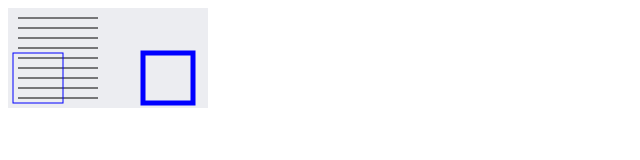
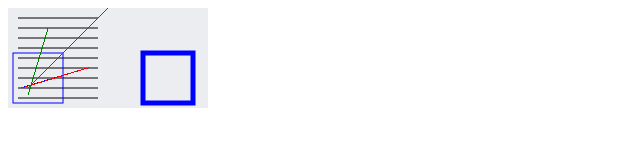
Before and after one commit to skylurker/tinyrenderer, a plain HTML site: page js/index.html in a window 1280 px wide. Shown: the full height of the page, 0-640 px from the left. Drawn offline with Linux system fonts and the light colour scheme.

Commit message:
Added functions drawDot and drawLine, also cleaned up some comments

```diff
--- a/js/index.html
+++ b/js/index.html
@@ -7,30 +7,76 @@
 
 <script>
 
-  // https://habrahabr.ru/post/248153/
-  // https://github.com/ssloy/tinyrenderer/wiki
-  // haqreu's Tinyrenderer in JS
-  // started on 04 Oct 2016
-  var cx = document.querySelector("canvas").getContext("2d");
-  var can = document.querySelector("canvas");
-  // background to see the size of viewport
-  document.querySelector("canvas").style.backgroundColor = 'rgba(158, 167, 184, 0.2)';
-  // moving (0, 0) to the left bottom corner
-  cx.translate(0, can.height); // height of the canvas element
-  cx.scale(1, -1);
+  /* https://habrahabr.ru/post/248153/
+     https://github.com/ssloy/tinyrenderer/wiki
+     haqreu's Tinyrenderer in JS
+     started on 04 Oct 2016 */
+
+     /* TODO
+     * Unify all the functions params, considering there is CONTEXT
+     */
+
+  /* Get canvas */
+  var canv = document.querySelector("canvas");
+
+  /* Get context */
+  var ctx = document.querySelector("canvas").getContext("2d");
+
+  /* Fill background to see the size of viewport */
+  canv.style.backgroundColor = 'rgba(158, 167, 184, 0.2)';
+
+  /* Move (0, 0) to the left bottom corner */
+  ctx.translate(0, canv.height); // second param is height of the canvas element
+  ctx.scale(1, -1);
+
+  /* Draw a dot with specified color */
+  // with fillRect (not putImage)
+  // http://stackoverflow.com/questions/4899799/whats-the-best-way-to-set-a-single-pixel-in-an-html5-canvas
+  function drawDot(context, x, y, color){
+    var context = context;
+    context.fillStyle = color; // there's also strokeStyle
+    context.fillRect(x,y,1,1);
+  }
+  // https://habrahabr.ru/post/111308/
+  // все четыре строки задают оранжевый цвет заливки
+  // ctx.fillStyle = "orange";
+  // ctx.fillStyle = "#FFA500";
+  // ctx.fillStyle = "rgb(255,165,0)";
+  // ctx.fillStyle = "rgba(255,165,0,1)"
+
+  /* Draw a line with dots instead of the lineTo method */
+  function drawLine(context, x0, y0, x1, y1, color){
+    var context = context;
+    context.fillStyle = color;
+    var x, y;
+    for(var t = 0; t < 1; t += 0.01){
+    // (x-x0)/(x1-x0) = (y-y0)/(y1-y0) = t
+    // parseInt to make x and y Integer values
+      x = parseInt( x0*(1 - t) + x1*t );
+      y = parseInt( y0*(1 - t) + y1*t );
+      drawDot(context, x, y, color);
+    }
+  }
+
 
   // some shapes to check if the stuff works
-  cx.beginPath();
+  ctx.beginPath();
   for (var y = 10; y < 100; y += 10) {
-    cx.moveTo(10, y);
-    cx.lineTo(90, y);
+    ctx.moveTo(10, y);
+    ctx.lineTo(90, y);
   }
-  cx.stroke();
-  cx.strokeStyle = "blue";
-  cx.strokeRect(5, 5, 50, 50);
-  cx.lineWidth = 5;
-  cx.strokeRect(135, 5, 50, 50);
+  ctx.stroke();
+  ctx.strokeStyle = "blue";
+  ctx.strokeRect(5, 5, 50, 50);
+  ctx.lineWidth = 5;
+  ctx.strokeRect(135, 5, 50, 50);
+  for (var i = 20; i < 100; i++){
+          drawDot(ctx, i, i, "red");
+  }
 
+  drawLine(ctx, 13, 20, 80, 40, "blue"); // whoa we can't draw it!
+  drawLine(ctx, 20, 13, 40, 80, "green");
+  drawLine(ctx, 80, 40, 13, 20, "red");
 </script>
 
 </body>
```
